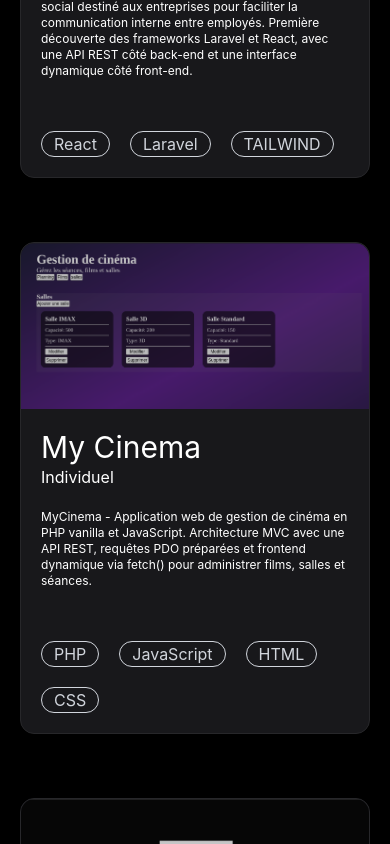
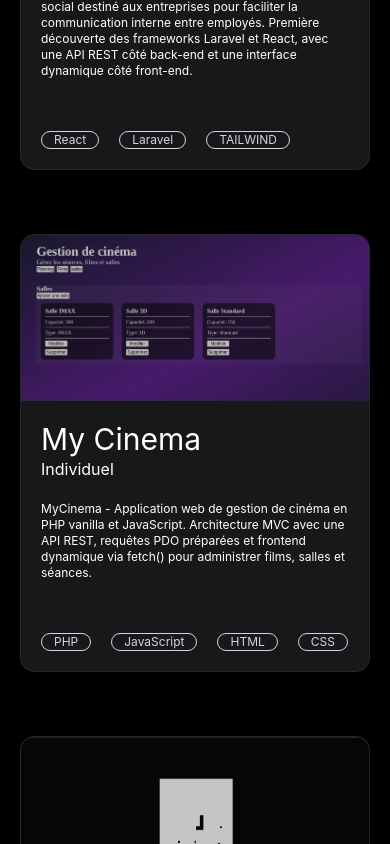
Before and after one commit to Dawid-Wieclaw/Portfolio-React, a React (Vite) app: page / in a window 390 px wide. Shown: the part 1360-2204 px from the top of the page. Built offline with nearby package versions, Linux system fonts and the light colour scheme.

Commit message:
Improve responsive design

```diff
--- a/src/components/ProjectCard.jsx
+++ b/src/components/ProjectCard.jsx
@@ -26,7 +26,7 @@ export default function ProjectCard({ id, img, type, title, description, tech, g
             </div>
 
             <div className="p-5 flex flex-col">
-                <div className="flex mt-3 md:p-2 md:text-md text-md gap-5 text-gray-300 flex-wrap ">
+                <div className="flex mt-3 md:p-2 md:text-md text-xs gap-5 text-gray-300 flex-wrap ">
                     {tech.map(t =>
                         <p className="border border-gray-300 rounded-full px-3">{t}</p>
                     )}
```
